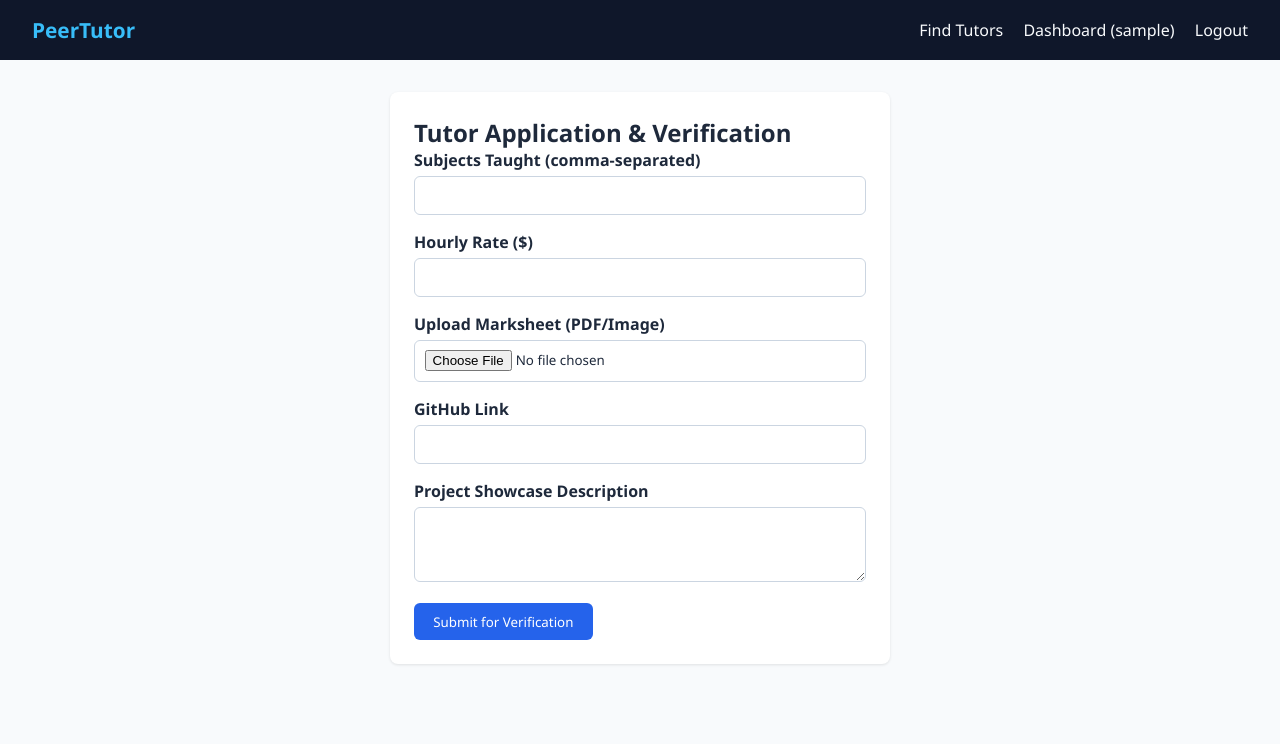
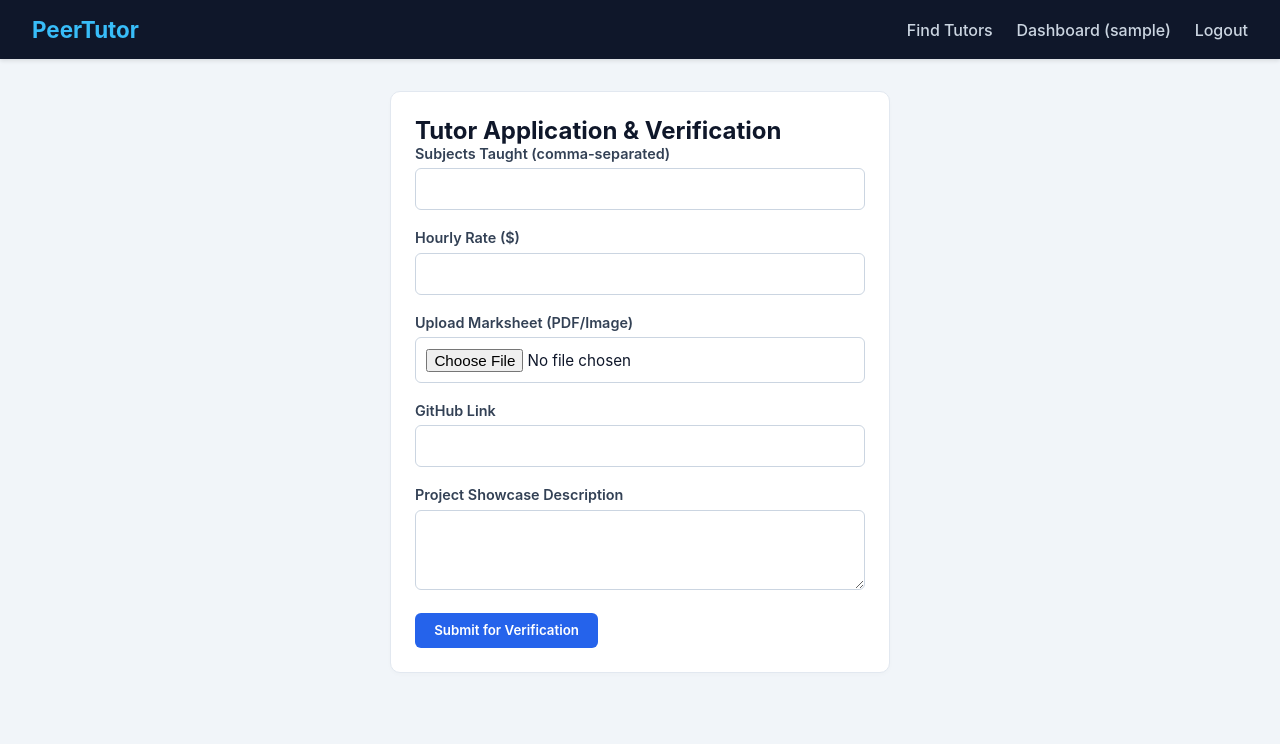
Before and after one commit to rdnk2004/peertopeer, a Django app: page /add-slot/ in a window 1280 px wide. Shown: the top 744 px of the page. Run offline with Django 5.2, Linux system fonts and the light colour scheme; the visitor is signed in with stand-in values (Sample User, id 1).

Commit message:
UI-polish

```diff
--- a/peertutor/core/templates/base.html
+++ b/peertutor/core/templates/base.html
@@ -8,103 +8,140 @@
     <style>
         * {
             box-sizing: border-box;
-            font-family: 'Segoe UI', Tahoma, Geneva, Verdana, sans-serif;
+            font-family: -apple-system, BlinkMacSystemFont, 'Segoe UI', Roboto, sans-serif;
             margin: 0;
             padding: 0;
         }
 
         body {
-            background-color: #f8fafc;
-            color: #1e293b;
+            background-color: #f1f5f9;
+            color: #0f172a;
             padding-bottom: 40px;
         }
 
+        /* Navigation Bar */
         nav {
             background: #0f172a;
             padding: 1rem 2rem;
             display: flex;
             justify-content: space-between;
             align-items: center;
+            box-shadow: 0 2px 4px rgba(0, 0, 0, 0.1);
         }
 
         nav a {
-            color: #f8fafc;
+            color: #cbd5e1;
             text-decoration: none;
-            margin-left: 1rem;
+            margin-left: 1.2rem;
             font-weight: 500;
+            transition: color 0.2s;
+        }
+
+        nav a:hover {
+            color: #ffffff;
         }
 
         .logo {
-            font-size: 1.3rem;
-            font-weight: bold;
+            font-size: 1.4rem;
+            font-weight: 700;
             color: #38bdf8 !important;
             margin: 0;
         }
 
+        /* Container & Card Layout */
         .container {
-            max-width: 1000px;
+            max-width: 960px;
             margin: 2rem auto;
             padding: 0 1rem;
         }
 
         .card {
             background: white;
-            border-radius: 8px;
+            border-radius: 10px;
             padding: 1.5rem;
-            margin-bottom: 1rem;
-            box-shadow: 0 1px 3px rgba(0, 0, 0, 0.1);
+            margin-bottom: 1.25rem;
+            border: 1px solid #e2e8f0;
+            box-shadow: 0 2px 4px rgba(0, 0, 0, 0.02);
         }
 
+        .grid {
+            display: grid;
+            grid-template-columns: repeat(auto-fill, minmax(280px, 1fr));
+            gap: 1.25rem;
+        }
+
+        /* Buttons */
         .btn {
             background: #2563eb;
             color: white;
             border: none;
             padding: 0.6rem 1.2rem;
             border-radius: 6px;
+            font-weight: 600;
             cursor: pointer;
             text-decoration: none;
             display: inline-block;
+            transition: background 0.2s;
+        }
+
+        .btn:hover {
+            background: #1d4ed8;
         }
 
         .btn-danger {
             background: #ef4444;
         }
 
+        .btn-danger:hover {
+            background: #dc2626;
+        }
+
         .btn-success {
             background: #10b981;
         }
 
+        .btn-success:hover {
+            background: #059669;
+        }
+
+        /* Form Inputs */
         .form-group {
-            margin-bottom: 1rem;
+            margin-bottom: 1.2rem;
         }
 
         .form-group label {
             display: block;
-            margin-bottom: 0.3rem;
+            margin-bottom: 0.4rem;
             font-weight: 600;
+            font-size: 0.9rem;
+            color: #334155;
         }
 
         .form-group input,
         .form-group select,
         .form-group textarea {
             width: 100%;
-            padding: 0.6rem;
+            padding: 0.65rem;
             border: 1px solid #cbd5e1;
             border-radius: 6px;
+            font-size: 0.95rem;
+            outline: none;
         }
 
-        .grid {
-            display: grid;
-            grid-template-columns: repeat(auto-fill, minmax(280px, 1fr));
-            gap: 1rem;
+        .form-group input:focus,
+        .form-group select:focus,
+        .form-group textarea:focus {
+            border-color: #2563eb;
         }
 
+        /* Badges */
         .badge {
             display: inline-block;
-            padding: 0.2rem 0.5rem;
-            border-radius: 4px;
-            font-size: 0.8rem;
-            font-weight: bold;
+            padding: 0.25rem 0.6rem;
+            border-radius: 9999px;
+            font-size: 0.78rem;
+            font-weight: 700;
+            text-transform: uppercase;
         }
 
         .badge-pending {
@@ -113,10 +150,16 @@
         }
 
         .badge-approved {
-            background: #bbf7d0;
+            background: #dcfce7;
             color: #166534;
         }
+
+        .badge-rejected {
+            background: #fee2e2;
+            color: #991b1b;
+        }
     </style>
+
 </head>
 
 <body>
```
